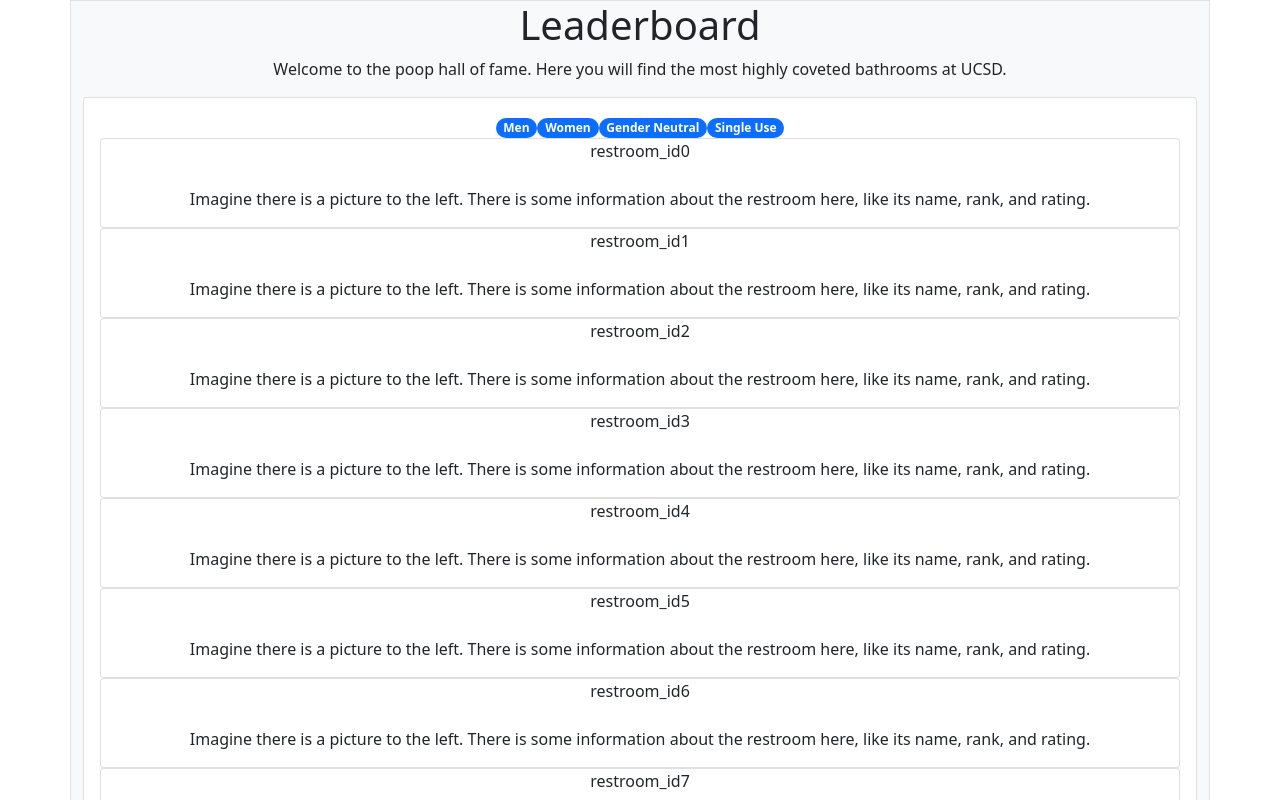
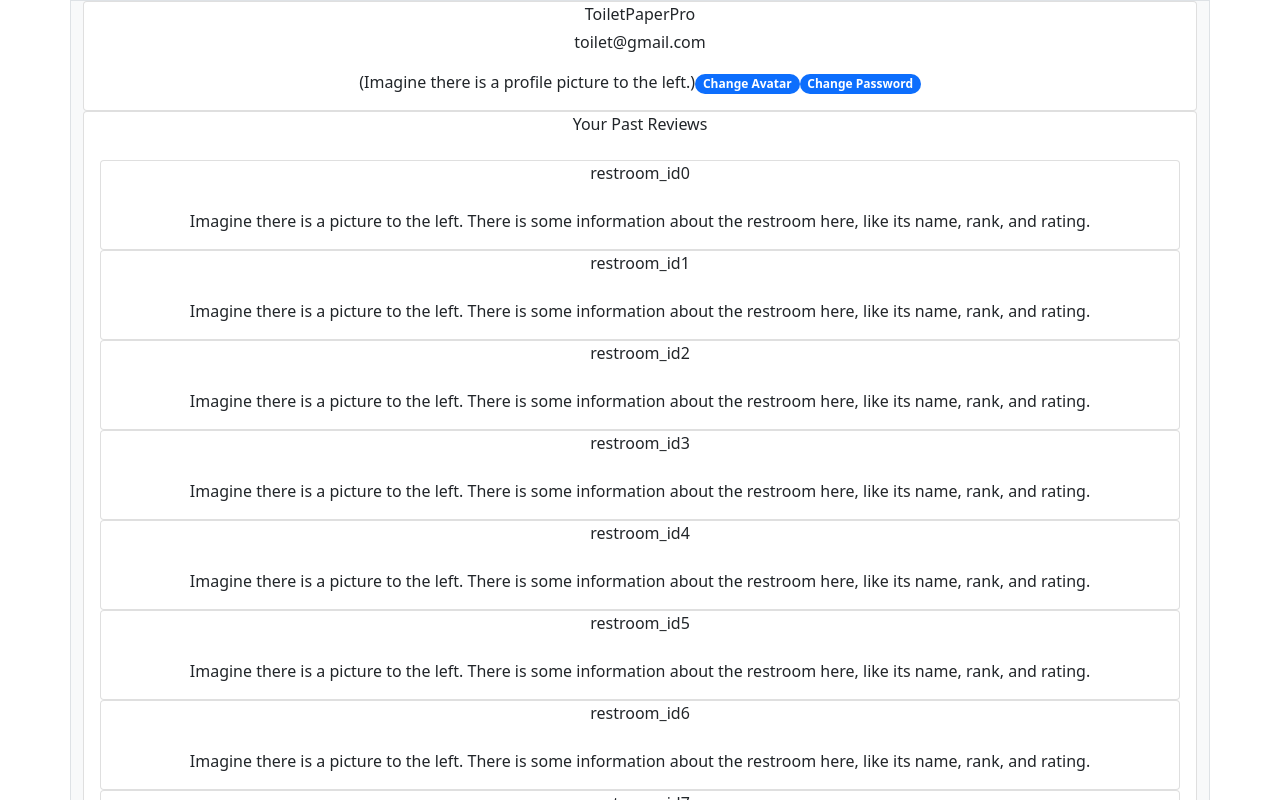
Before and after one commit to shitalke/relp-frontend, a React (Create React App) app: page / in a window 1280 px wide. Shown: the top 800 px of the page. Built offline with nearby package versions, Linux system fonts and the light colour scheme.

Commit message:
Add basic profile skeleton (#9)
* add leaderboard skeleton and also autoformat a few files

* really basic profile skeleton

```diff
--- a/src/App.js
+++ b/src/App.js
@@ -1,12 +1,12 @@
 import React from "react";
-import LeaderboardPage from "./Leaderboard/LeaderboardPage";
+import ProfilePage from "./Profile/ProfilePage";
 import "./App.css";
 import "bootstrap/dist/css/bootstrap.min.css";
 
 function App() {
   return (
     <>
-      <LeaderboardPage />
+      <ProfilePage />
     </>
   );
 }
--- /dev/null
+++ b/src/Profile/ProfileCard.js
@@ -0,0 +1,27 @@
+import React, {Component} from "react";
+import {Badge, Card, CardTitle, CardSubtitle, CardBody} from "reactstrap";
+
+// TODO: add change Avatar popup functionality.
+// TODO: add change password functionality.
+
+export default class ProfileCard extends Component {
+  render() {
+    return (
+      <>
+        <Card>
+          <CardTitle>ToiletPaperPro</CardTitle>
+          <CardSubtitle>toilet@gmail.com</CardSubtitle>
+          <CardBody>
+            (Imagine there is a profile picture to the left.)
+            <Badge color="primary" pill>
+              Change Avatar
+            </Badge>
+            <Badge color="primary" pill>
+              Change Password
+            </Badge>
+          </CardBody>
+        </Card>
+      </>
+    );
+  }
+}
--- /dev/null
+++ b/src/Profile/ProfilePage.js
@@ -0,0 +1,41 @@
+import React, {Component} from "react";
+import ProfileCard from "./ProfileCard";
+import ProfileReviewList from "./ProfileReviewList";
+import {Container} from "reactstrap";
+
+// import axios from "axios";
+
+// TODO: add state update once profile call is complete
+var review_list = [
+  "restroom_id0",
+  "restroom_id1",
+  "restroom_id2",
+  "restroom_id3",
+  "restroom_id4",
+  "restroom_id5",
+  "restroom_id6",
+  "restroom_id7",
+  "restroom_id8",
+  "restroom_id9"
+];
+
+export default class ProfilePage extends Component {
+  constructor(props) {
+    super(props);
+    this.state = {
+      reviews: review_list
+    };
+  }
+
+  // TODO: add profile call here
+  componentDidMount = () => {};
+
+  render() {
+    return (
+      <Container className="bg-light border text-center" fluid="sm">
+        <ProfileCard />
+        <ProfileReviewList reviews={this.state.reviews} />
+      </Container>
+    );
+  }
+}
--- /dev/null
+++ b/src/Profile/ProfileReviewCard.js
@@ -0,0 +1,18 @@
+import React, {Component} from "react";
+import {Card, CardTitle, CardBody} from "reactstrap";
+
+export default class ProfileReviewCard extends Component {
+  render() {
+    return (
+      <>
+        <Card>
+          <CardTitle>{this.props.id}</CardTitle>
+          <CardBody>
+            Imagine there is a picture to the left. There is some information
+            about the restroom here, like its name, rank, and rating.
+          </CardBody>
+        </Card>
+      </>
+    );
+  }
+}
--- /dev/null
+++ b/src/Profile/ProfileReviewList.js
@@ -0,0 +1,27 @@
+import React, {Component} from "react";
+// import axios from "axios";
+import ProfileReviewCard from "./ProfileReviewCard";
+import {Card, CardTitle, CardBody} from "reactstrap";
+
+export default class ProfileReviewList extends Component {
+  constructor(props) {
+    super(props);
+    this.state = {};
+  }
+
+  // TODO: not sure if we need to make calls here, depends on the backend
+  componentDidMount = () => {};
+
+  render() {
+    return (
+      <Card>
+        <CardTitle> Your Past Reviews </CardTitle>
+        <CardBody>
+          {this.props.reviews.map(bathroom => (
+            <ProfileReviewCard key={bathroom} id={bathroom} />
+          ))}
+        </CardBody>
+      </Card>
+    );
+  }
+}
```
